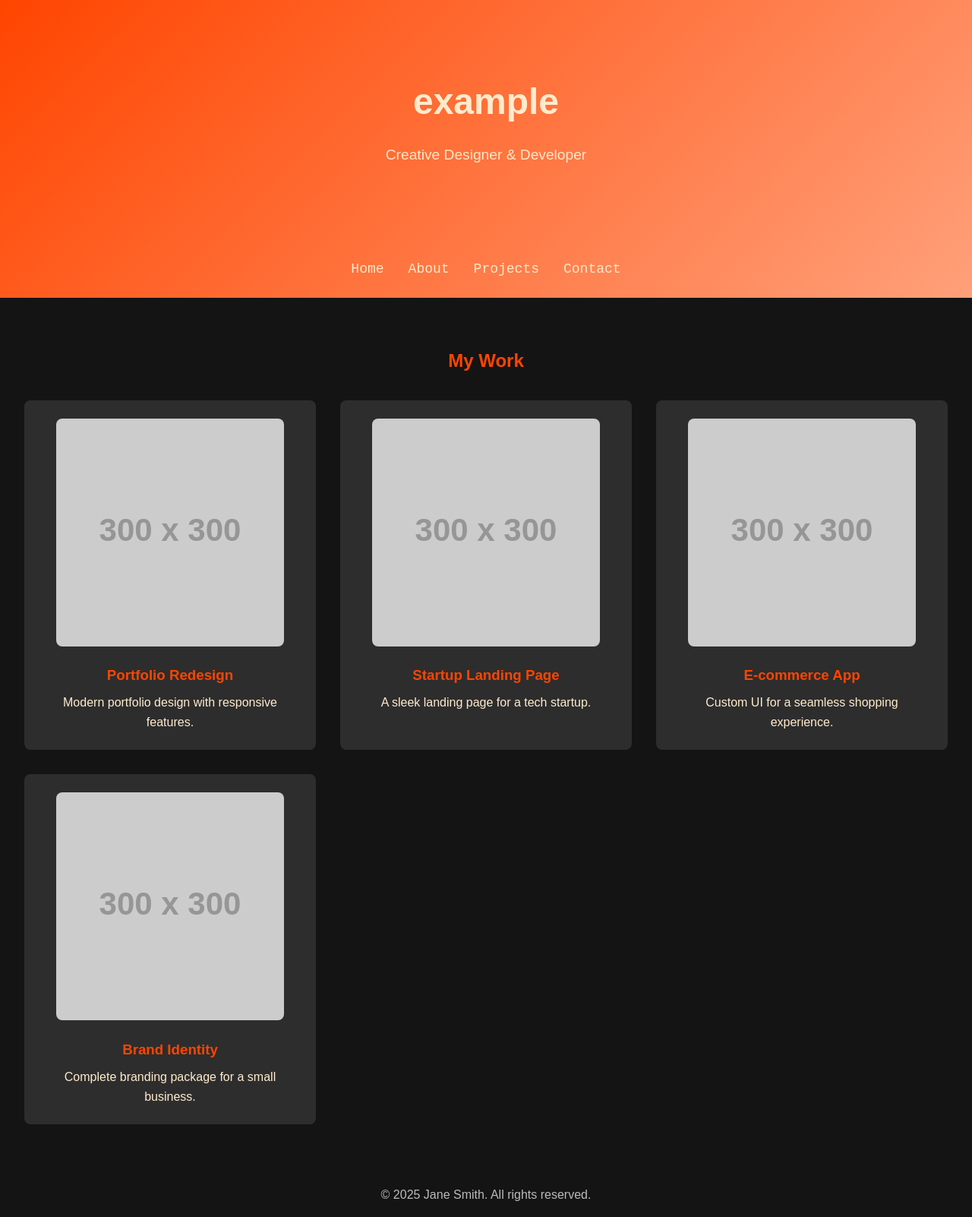
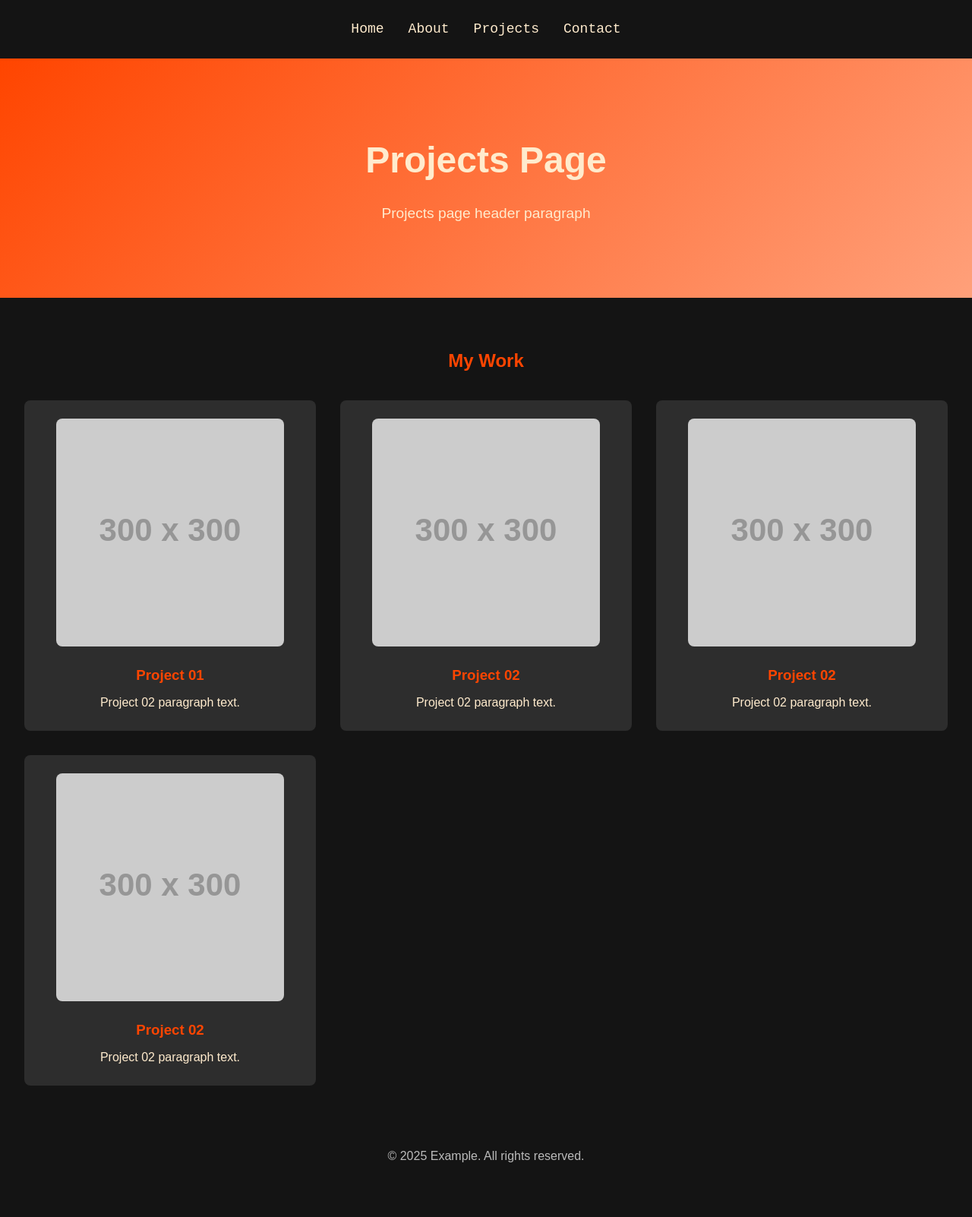
Before and after one commit to Edga380/project-aether-server, a website: page websiteTemplates/portfolio01/projects.html in a window 1280 px wide. Shown: the whole page at 76% size. After the commit the page ends 1551 px from the top, so only its background shows below. Drawn offline with Linux system fonts and the light colour scheme; placeholder pictures from the web are drawn by us.

Commit message:
'portfolio01' example website refactor

```diff
--- a/websiteTemplates/portfolio01/projects.html
+++ b/websiteTemplates/portfolio01/projects.html
@@ -7,15 +7,15 @@
     <link rel="stylesheet" href="./style.css" />
   </head>
   <body>
+    <nav>
+      <a href="/">Home</a>
+      <a href="/about">About</a>
+      <a href="/projects">Projects</a>
+      <a href="/contact">Contact</a>
+    </nav>
     <header>
-      <h1>example</h1>
-      <p>Creative Designer & Developer</p>
-      <nav>
-        <a href="/">Home</a>
-        <a href="/about">About</a>
-        <a href="/projects">Projects</a>
-        <a href="/contact">Contact</a>
-      </nav>
+      <h1>Projects Page</h1>
+      <p>Projects page header paragraph</p>
     </header>
 
     <section class="projects" id="projects">
@@ -23,29 +23,29 @@
       <div class="project-list">
         <div class="project">
           <img src="https://via.placeholder.com/300" alt="Project 1" />
-          <h3>Portfolio Redesign</h3>
-          <p>Modern portfolio design with responsive features.</p>
+          <h3>Project 01</h3>
+          <p>Project 02 paragraph text.</p>
         </div>
         <div class="project">
           <img src="https://via.placeholder.com/300" alt="Project 2" />
-          <h3>Startup Landing Page</h3>
-          <p>A sleek landing page for a tech startup.</p>
+          <h3>Project 02</h3>
+          <p>Project 02 paragraph text.</p>
         </div>
         <div class="project">
           <img src="https://via.placeholder.com/300" alt="Project 3" />
-          <h3>E-commerce App</h3>
-          <p>Custom UI for a seamless shopping experience.</p>
+          <h3>Project 02</h3>
+          <p>Project 02 paragraph text.</p>
         </div>
         <div class="project">
           <img src="https://via.placeholder.com/300" alt="Project 4" />
-          <h3>Brand Identity</h3>
-          <p>Complete branding package for a small business.</p>
+          <h3>Project 02</h3>
+          <p>Project 02 paragraph text.</p>
         </div>
       </div>
     </section>
 
     <footer>
-      <p>&copy; 2025 Jane Smith. All rights reserved.</p>
+      <p>&copy; 2025 Example. All rights reserved.</p>
     </footer>
   </body>
 </html>
```
Also changed, not shown: websiteTemplates/portfolio01/about.html (+10 -14 lines), websiteTemplates/portfolio01/contact.html (+10 -10 lines), websiteTemplates/portfolio01/index.html (+2 -46 lines).
